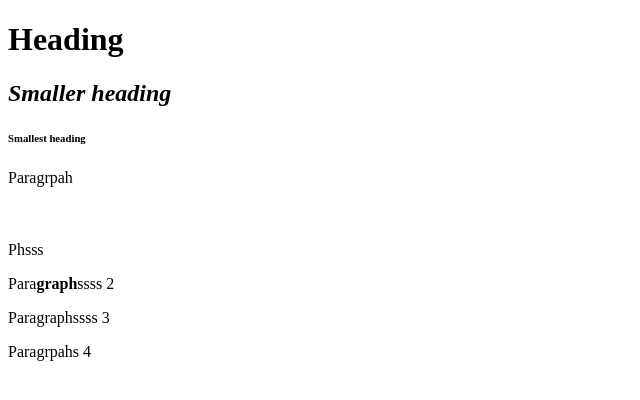
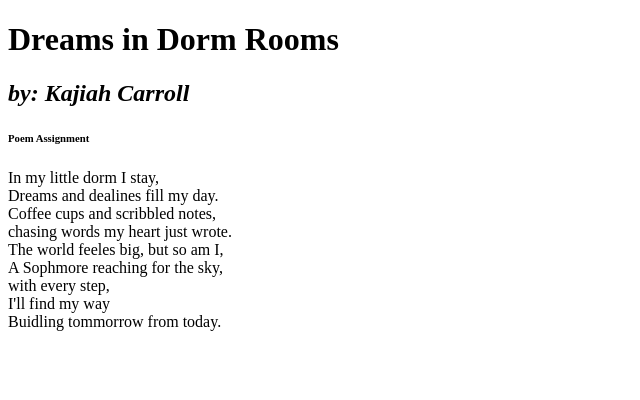
Before and after one commit to Kajiah-webDesign/Kajiah-webDesign.github.io, a plain HTML site: page index.html in a window 1280 px wide. Shown: the whole page, without its empty margins (0-640 px from the left). Drawn offline with Linux system fonts and the light colour scheme.

Commit message:
Add files via upload

```diff
--- a/index.html
+++ b/index.html
@@ -10,15 +10,21 @@
 
        <body>
 
-             <h1>Heading</h1>
-           <h2><em> Smaller heading </em></h2>
-           <h6> Smallest heading </h6>
+             <h1>Dreams in Dorm Rooms</h1>
+           <h2><em> by: Kajiah Carroll  </em></h2>
+           <h6> Poem Assignment </h6>
 
 
-           <p> Paragrpah <br><br><br><br> Phsss</p>
-           <p>Para<strong>graph</strong>ssss 2</p>
-           <p>Paragraphssss 3</p>
-           <p>Paragrpahs 4</p>
+           <p> In my little dorm I stay, <br>
+               Dreams and dealines fill my day.<br> Coffee cups and
+               scribbled notes,<br>
+ chasing words my heart just wrote. <br> The world
+            feeles big,
+             but so am I,<br>
+           A Sophmore reaching for the sky, <br>
+           with every step, <br>I'll find my way <br>
+           Buidling tommorrow from today.</p>
+
 
 
 
```
